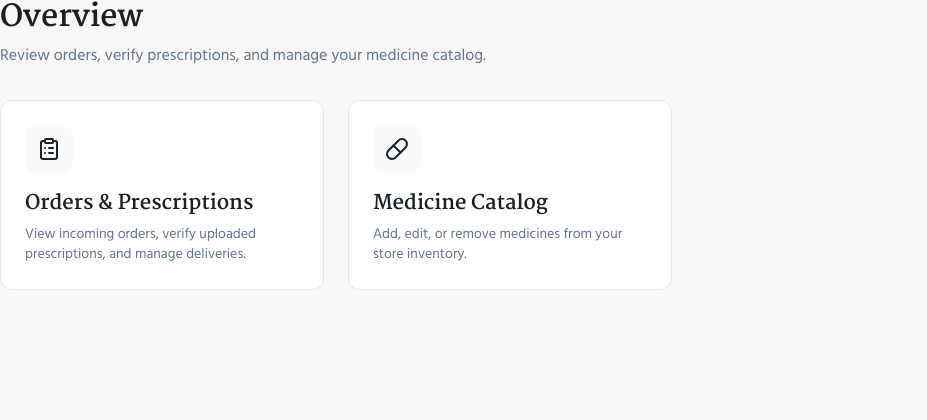
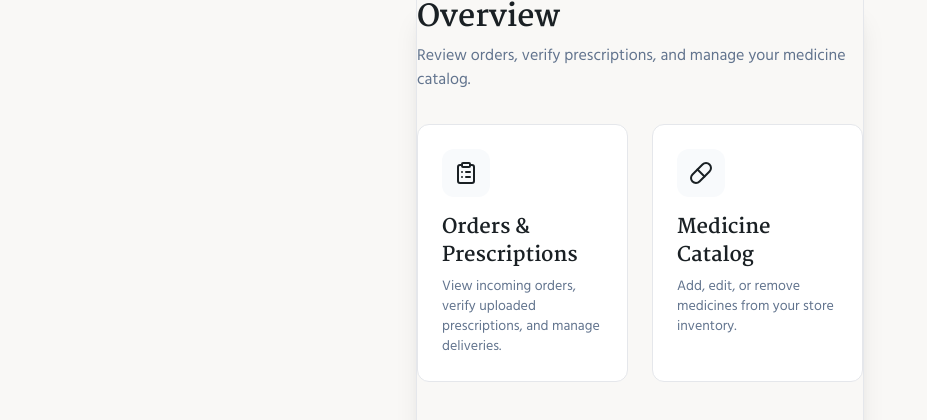
Before and after one commit to jaiathwani2007-rgb/MedGo, a Next.js app: page /admin in a window 1280 px wide. Shown: the top 420 px of the page, without its empty margins (0-927 px from the left). Built offline with nearby package versions, Linux system fonts and the light colour scheme; no server answers.

Commit message:
style: optimize layout for smartphone usage

```diff
--- a/src/app/layout.tsx
+++ b/src/app/layout.tsx
@@ -32,12 +32,14 @@ export default async function RootLayout({
 
   return (
     <html lang={initialLanguage}>
-      <body className={`${hind.variable} ${martel.variable} font-sans antialiased bg-parchment text-ink`}>
-        <LanguageProvider initialLanguage={initialLanguage}>
-          <CartProvider>
-            {children}
-          </CartProvider>
-        </LanguageProvider>
+      <body className={`${hind.variable} ${martel.variable} font-sans antialiased bg-gray-50 text-ink`}>
+        <div className="max-w-md mx-auto min-h-screen bg-parchment shadow-xl sm:border-x sm:border-gray-200 relative flex flex-col">
+          <LanguageProvider initialLanguage={initialLanguage}>
+            <CartProvider>
+              {children}
+            </CartProvider>
+          </LanguageProvider>
+        </div>
       </body>
     </html>
   )
```
